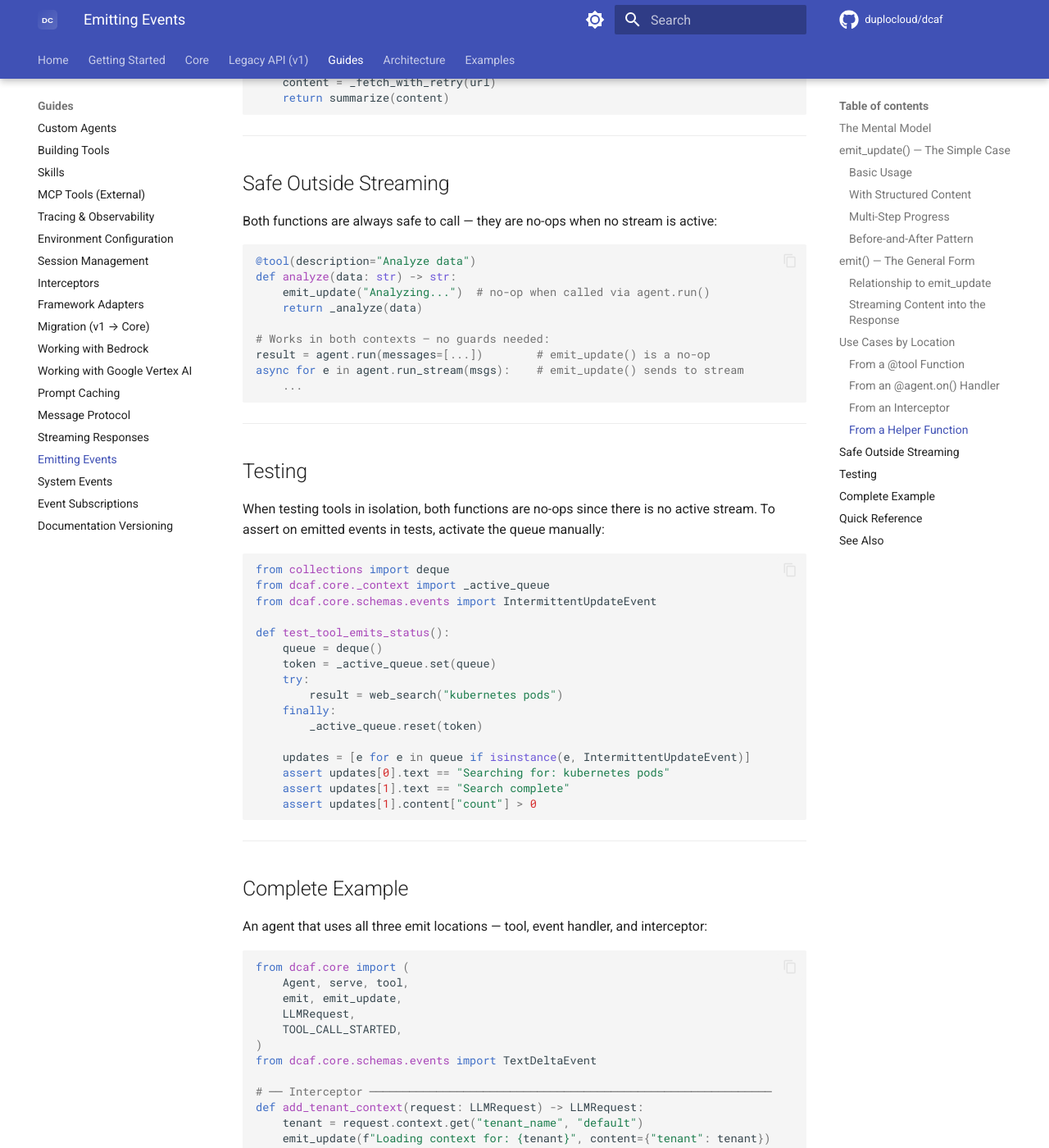
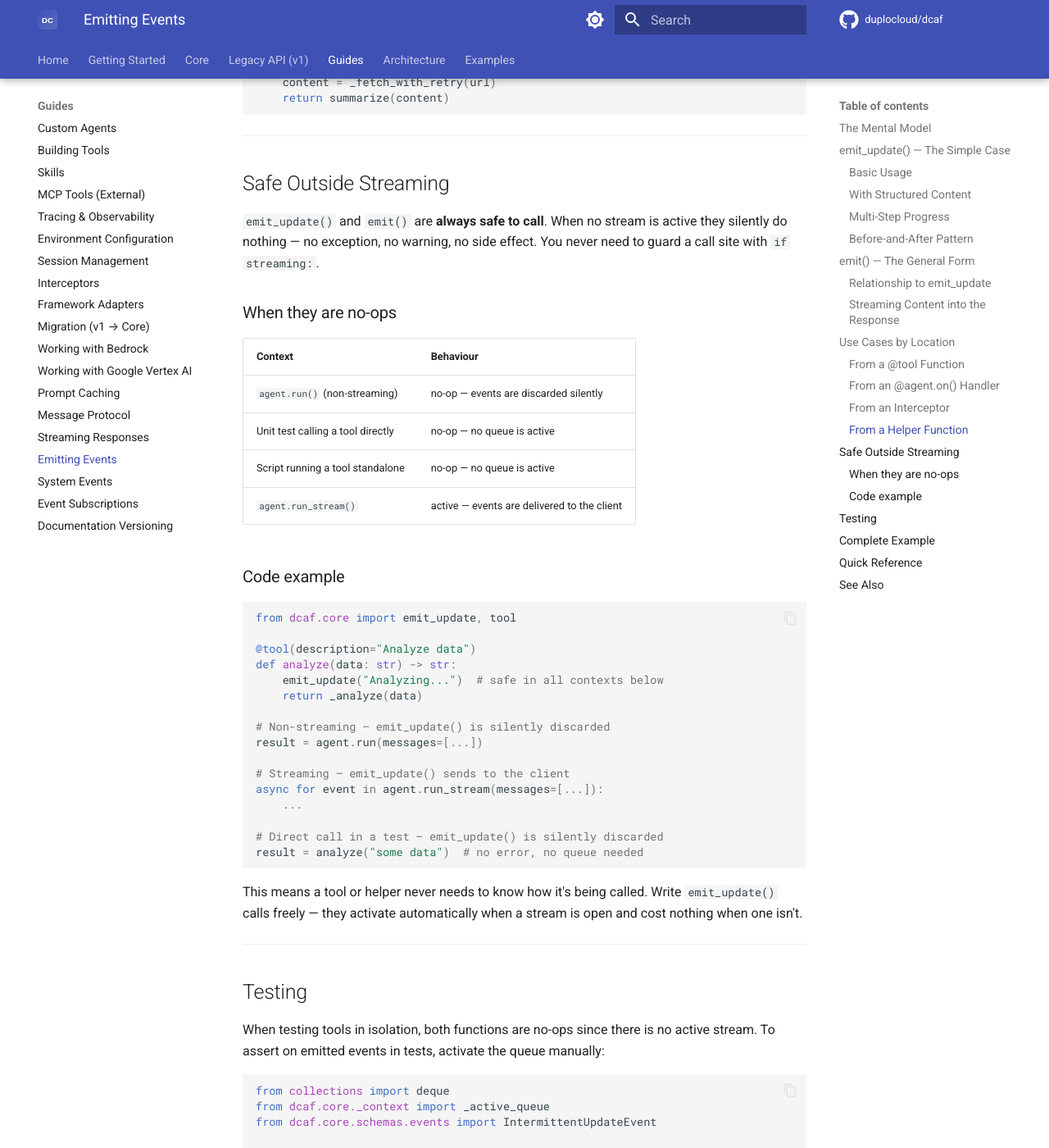
Before and after one commit to duplocloud/dcaf, an MkDocs documentation site: the page built from docs/guides/emitting-events.md, in a window 1280 px wide and 1400 px high, scrolled down 6108 px. Shown: the whole window at 82% size. Built offline with MkDocs 1.6.1 and Material for MkDocs 9.7.7, drawn with Linux system fonts in a browser that asks for light colours; comment, search, counter and statistics services are not loaded.

Commit message:
docs: clarify no-op behavior outside active streams
emit_update() docstring was silent on the no-op guarantee; add one-line
note so it's visible in IDE hover tooltips.

emitting-events.md: expand "Safe Outside Streaming" into a table that
lists every context (agent.run, direct tool call, test, run_stream) with
its behaviour, and a code example covering all three cases.

Co-Authored-By: Claude Sonnet 4.6 <noreply@anthropic.com>

````diff
--- a/docs/guides/emitting-events.md
+++ b/docs/guides/emitting-events.md
@@ -309,19 +309,43 @@ def fetch_page(url: str) -> str:
 
 ## Safe Outside Streaming
 
-Both functions are always safe to call — they are no-ops when no stream is active:
+`emit_update()` and `emit()` are **always safe to call**. When no stream is
+active they silently do nothing — no exception, no warning, no side effect.
+You never need to guard a call site with `if streaming:`.
+
+### When they are no-ops
+
+| Context | Behaviour |
+|---|---|
+| `agent.run()` (non-streaming) | no-op — events are discarded silently |
+| Unit test calling a tool directly | no-op — no queue is active |
+| Script running a tool standalone | no-op — no queue is active |
+| `agent.run_stream()` | active — events are delivered to the client |
+
+### Code example
 
 ```python
+from dcaf.core import emit_update, tool
+
 @tool(description="Analyze data")
 def analyze(data: str) -> str:
-    emit_update("Analyzing...")  # no-op when called via agent.run()
+    emit_update("Analyzing...")  # safe in all contexts below
     return _analyze(data)
 
-# Works in both contexts — no guards needed:
-result = agent.run(messages=[...])        # emit_update() is a no-op
-async for e in agent.run_stream(msgs):    # emit_update() sends to stream
+# Non-streaming — emit_update() is silently discarded
+result = agent.run(messages=[...])
+
+# Streaming — emit_update() sends to the client
+async for event in agent.run_stream(messages=[...]):
     ...
+
+# Direct call in a test — emit_update() is silently discarded
+result = analyze("some data")  # no error, no queue needed
 ```
+
+This means a tool or helper never needs to know how it's being called.
+Write `emit_update()` calls freely — they activate automatically when a
+stream is open and cost nothing when one isn't.
 
 ---
 
````
Also changed, not shown: 1 other file.
